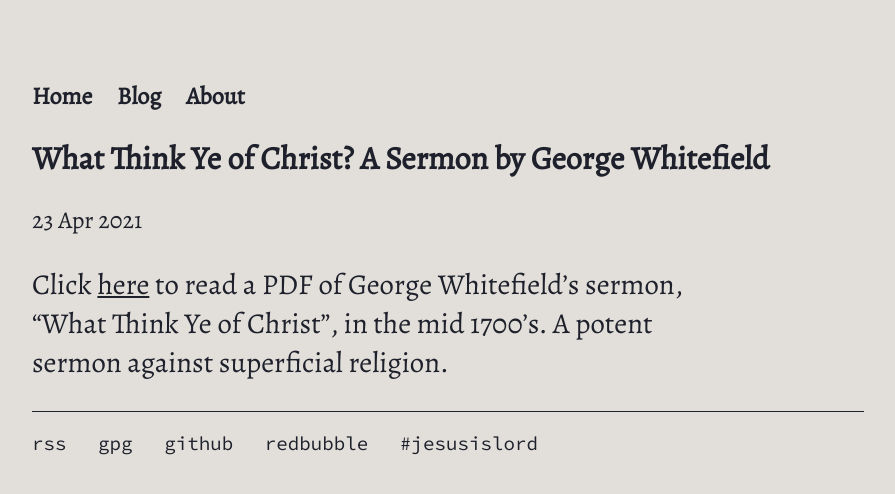
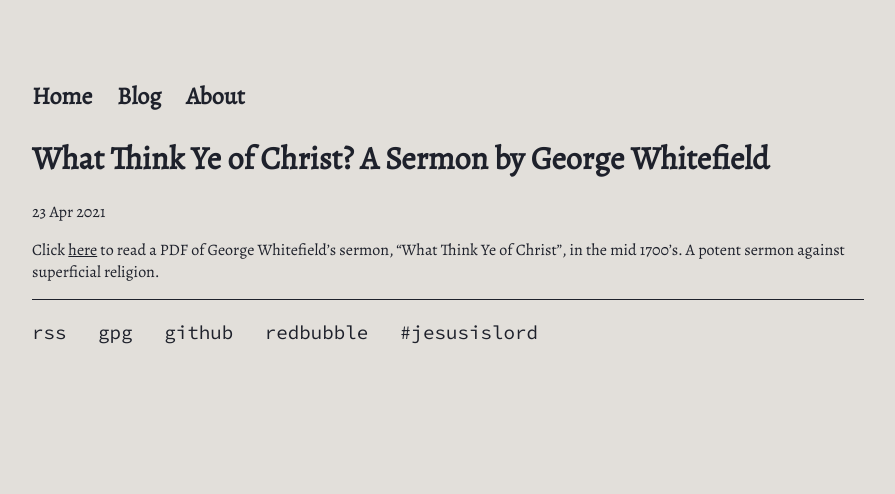
Before and after one commit to codyilardo/codyilardo.github.io, a Jekyll site: the page built from _posts/2021-04-24-what-think-ye-christ.md, in a window 1280 px wide. Shown: the top 494 px of the page, without its empty margins (88-983 px from the left). Built offline with Jekyll 4.4.1, drawn with Linux system fonts in a browser that asks for light colours.

Commit message:
more style mods.....

```diff
--- a/css/main.css
+++ b/css/main.css
@@ -86,7 +86,7 @@ h1, h2, h3, h4 {
 
 p {
     font-family: var(--font), sans-serif;
-    font-size: 1.5em;
+    font-size: 1rem;
     color: var(--text);
 }
 
@@ -104,11 +104,6 @@ ul.posts li {
     list-style: none;
 }
 
-.post {
-    font-size: 1.2rem;
-	width: 80%;
-}
-
 /* PHONE SCREEN CHANGES */
 @media only screen and (max-width: 600px) {
 
```
